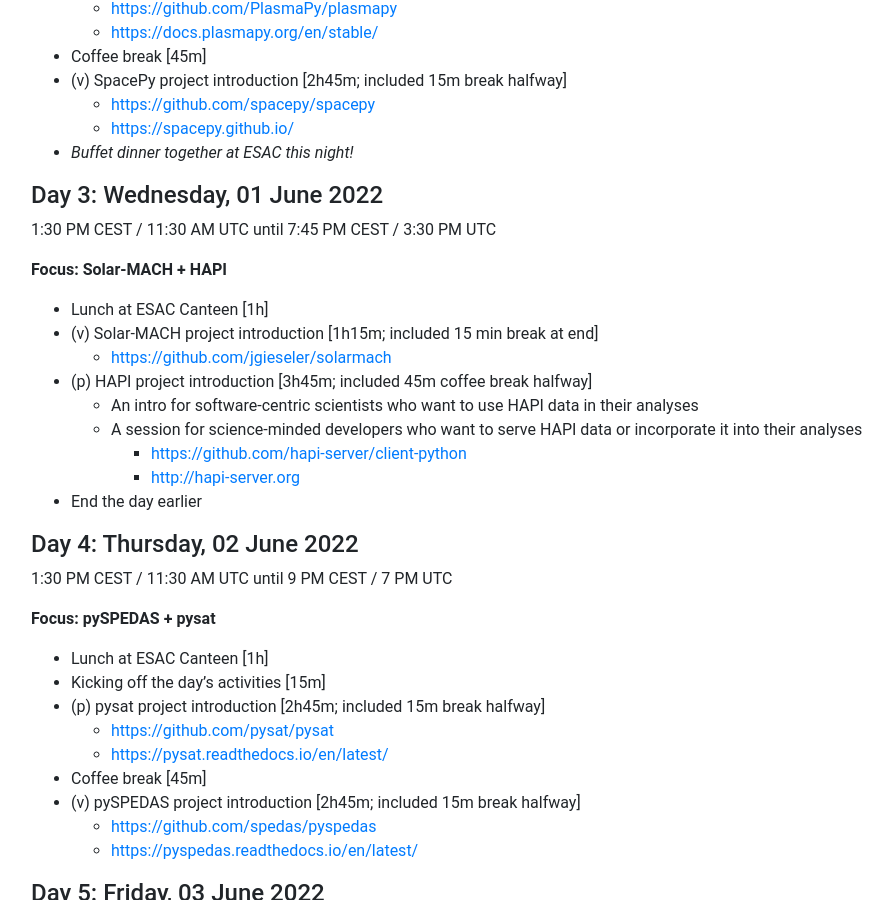
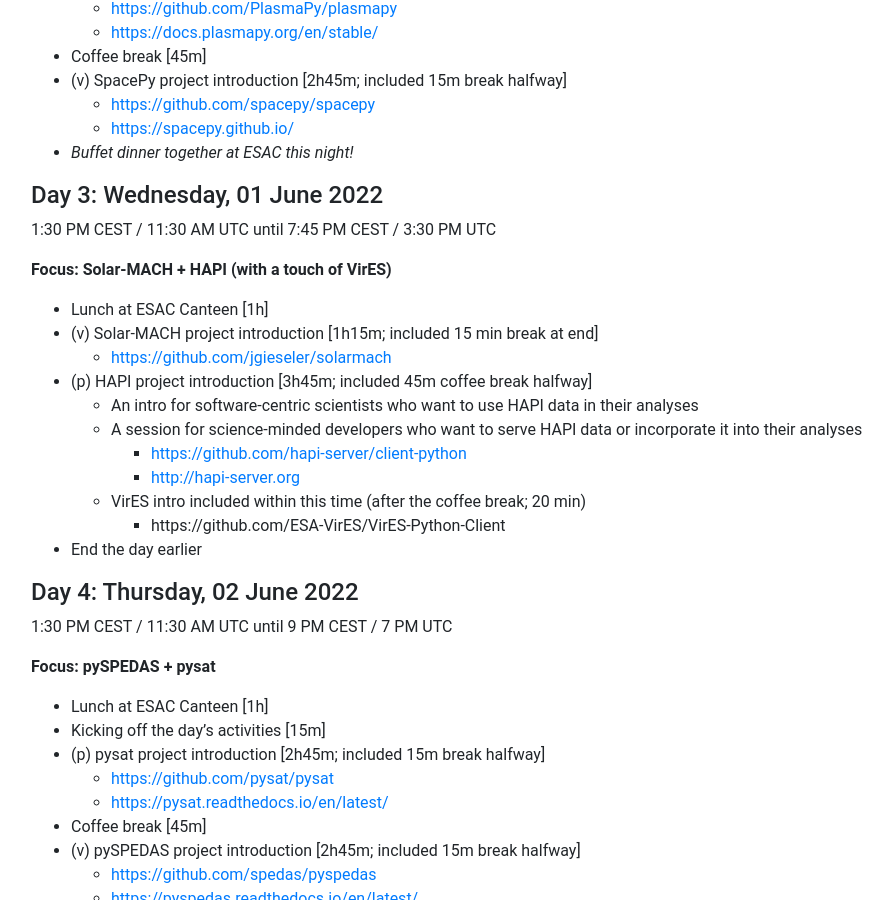
Before and after one commit to heliophysicsPy/heliophysicsPy.github.io, a Jekyll site: the page built from _pages/meetings/summer_school.md, in a window 1280 px wide and 900 px high, scrolled down 2814 px. Shown: the whole window, without its empty margins (70-963 px from the left). Built offline with Jekyll 4.4.1, drawn with Linux system fonts in a browser that asks for light colours; nearby versions of some CDN libraries.

Commit message:
adding VirES to schedule

```diff
--- a/_pages/meetings/summer_school.md
+++ b/_pages/meetings/summer_school.md
@@ -93,7 +93,7 @@
 #### Day 3: Wednesday, 01 June 2022
 1:30 PM CEST / 11:30 AM UTC until 7:45 PM CEST / 3:30 PM UTC
 
-**Focus: Solar-MACH + HAPI**
+**Focus: Solar-MACH + HAPI (with a touch of VirES)**
  - Lunch at ESAC Canteen [1h]
  - (v) Solar-MACH project introduction [1h15m; included 15 min break at end]
     - [https://github.com/jgieseler/solarmach](https://github.com/jgieseler/solarmach)
@@ -102,6 +102,8 @@
     - A session for science-minded developers who want to serve HAPI data or incorporate it into their analyses
         - [https://github.com/hapi-server/client-python](https://github.com/hapi-server/client-python)
         - [http://hapi-server.org](http://hapi-server.org)
+    - VirES intro included within this time (after the coffee break; 20 min)
+        - https://github.com/ESA-VirES/VirES-Python-Client
  - End the day earlier
 
 #### Day 4: Thursday, 02 June 2022
```
